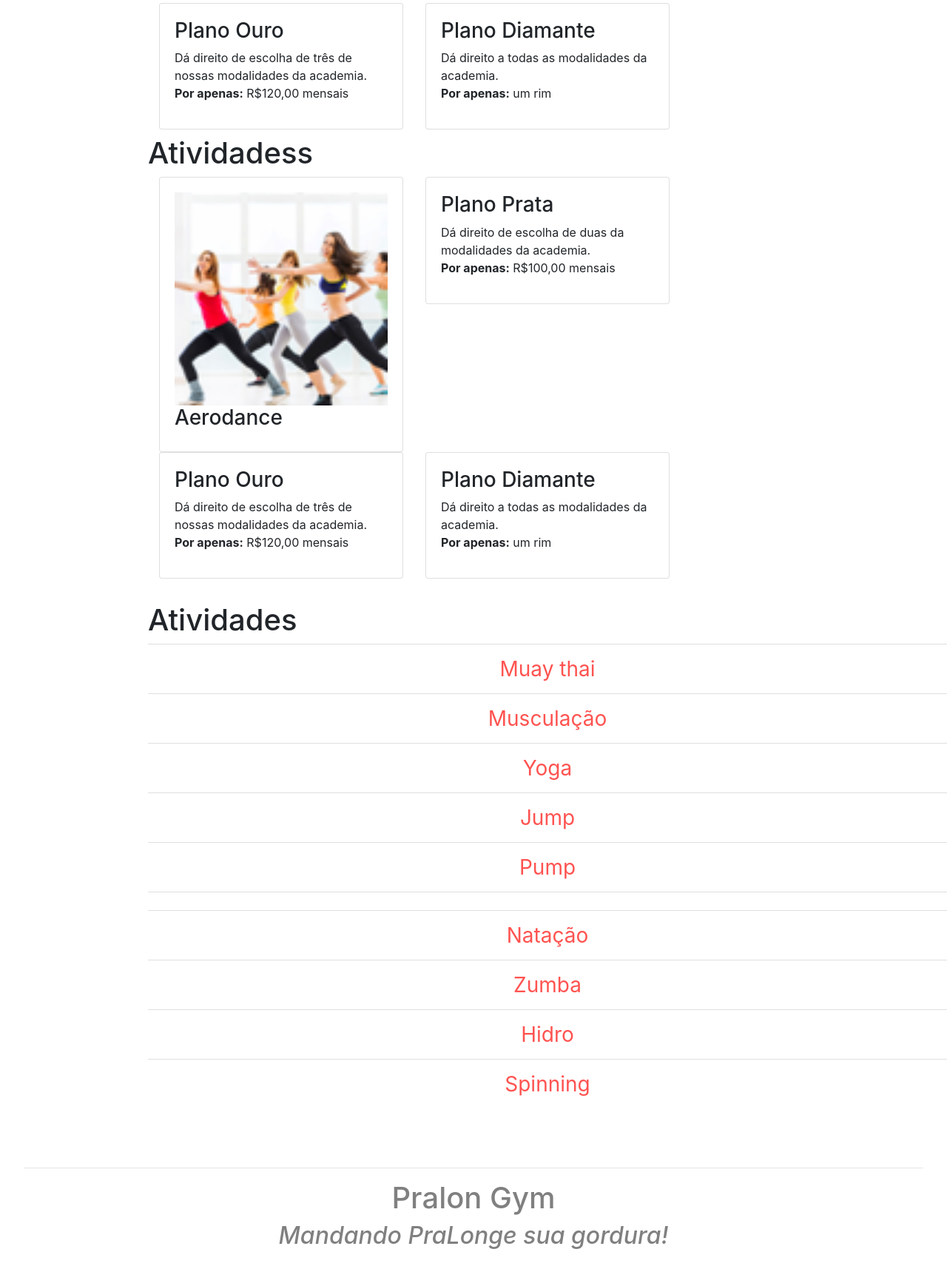
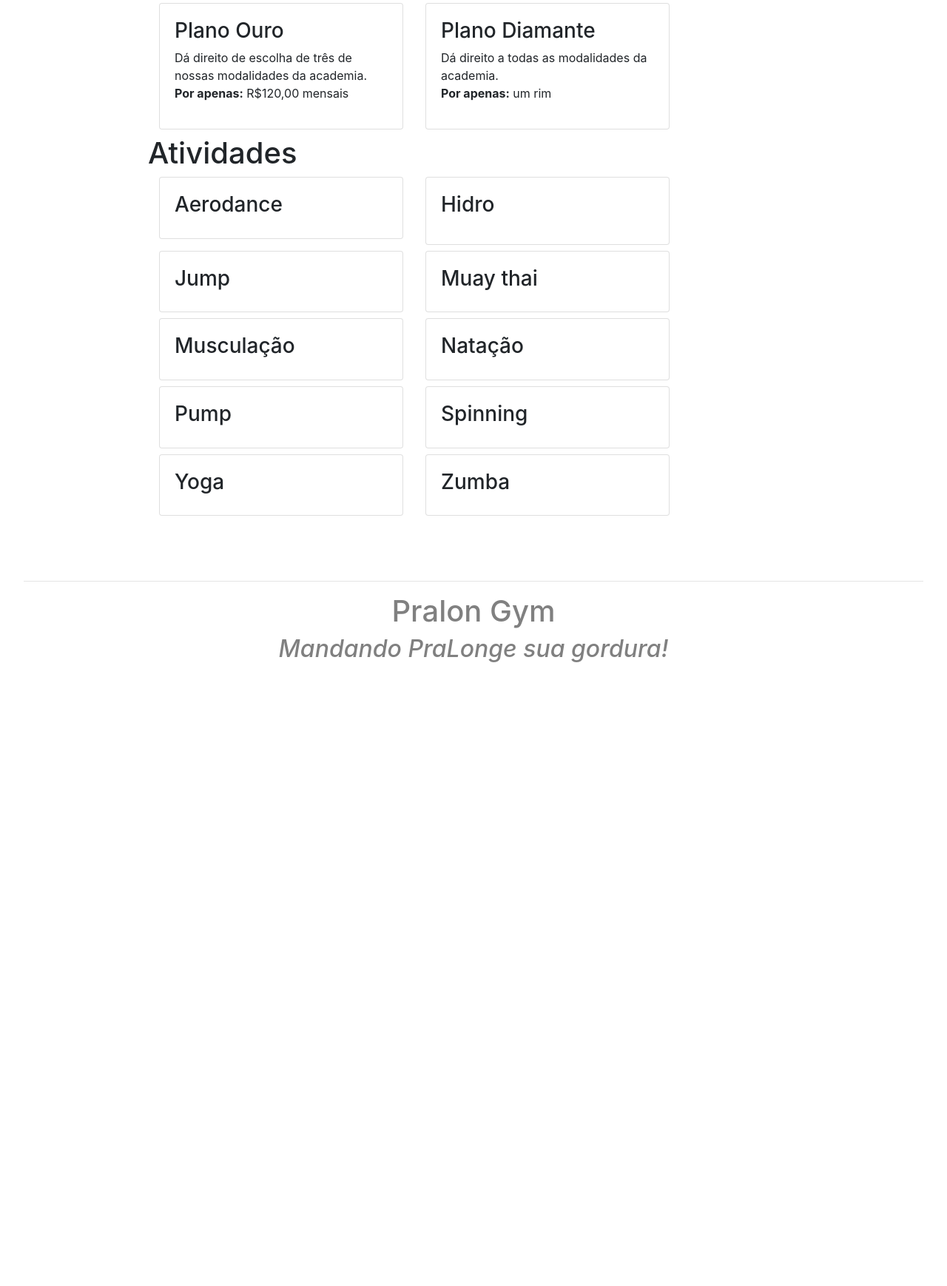
Before and after one commit to danipralon/pralongym, a Django app: page /planos/ in a window 1280 px wide. Shown: the part 288-2026 px from the top of the page at 74% size. After the commit the page ends 1183 px from the top, so only its background shows below. Run offline with Django 3.2, Linux system fonts and the light colour scheme; some libraries are stand-ins or nearby versions.

Commit message:
alterações na página em planos

```diff
--- a/pralongym/core/templates/planos.html
+++ b/pralongym/core/templates/planos.html
@@ -64,13 +64,12 @@ div#interface {
         </section>
         <section id="team" class="my-">
             <div class="container">
-                <div class="row"><h1>Atividadess</h1></div>
+                <div class="row"><h1>Atividades</h1></div>
                 <div class="row" >
                     <!--separa em blocos os planos da academia-->
                     <div class="col-lg-4 col-ms-8">
                         <div class="card mb-8">
                             <div class="card-body">
-                                <img src="/media/Aerodance.png" width="100%">
                                 <h3>Aerodance</h3>
                             </div>
                         </div>
@@ -78,9 +77,7 @@ div#interface {
                     <div class="col-lg-4 col-md-8">
                         <div class="card mb-2">
                             <div class="card-body">
-                                <h3>Plano Prata</h3>
-                                <p>Dá direito de escolha de duas da modalidades da academia.<br>
-                                <b>Por apenas:</b> R$100,00 mensais
+                                <h3>Hidro</h3>
                                 </p>
                             </div>
                         </div>
@@ -90,45 +87,67 @@ div#interface {
                     <div class="col-lg-4 col-md-8">
                         <div class="card mb-2">
                             <div class="card-body">
-                                <h3>Plano Ouro</h3>
-                                <p>Dá direito de escolha de três de nossas modalidades da academia.<br>
-                                <b>Por apenas:</b> R$120,00 mensais
-                                </p>
+                                <h3>Jump</h3>
                             </div>
                         </div>
                     </div>
                     <div class="col-lg-4 col-md-8">
                         <div class="card mb-2">
                             <div class="card-body">
-                                <h3>Plano Diamante</h3>
-                                <p>Dá direito a todas as modalidades da academia.<br>
-                                <b>Por apenas:</b> um rim
-                                </p>
+                                <h3>Muay thai</h3>
                             </div>
                         </div>
                     </div>
                     </div>
-                </div>
 
-        </section>
-        <section class="simplePage mt-4">
-                <div class="container">
-                    <div class="row">
-                        <h1>Atividades</h1>
+                <div class="row">
+                    <div class="col-lg-4 col-md-8">
+                        <div class="card mb-2">
+                            <div class="card-body">
+                                <h3>Musculação</h3>
+                            </div>
+                        </div>
+                    </div>
+                    <div class="col-lg-4 col-md-8">
+                        <div class="card mb-2">
+                            <div class="card-body">
+                                <h3>Natação</h3>
+                            </div>
+                        </div>
                     </div>
                 </div>
-                <ul class="list-group list-group-flush" style="text-align: center; font-size: 28px; color: #ff5350">
-                    <li class="list-group-item">Muay thai</li>
-                    <li class="list-group-item">Musculação</li>
-                    <li class="list-group-item">Yoga</li>
-                    <li class="list-group-item">Jump</li>
-                    <li class="list-group-item">Pump</li>
-                    <li class="list-group-item"> </li>
-                    <li class="list-group-item">Natação</li>
-                    <li class="list-group-item">Zumba</li>
-                    <li class="list-group-item">Hidro</li>
-                    <li class="list-group-item">Spinning</li>
-                </ul>
+                <div class="row">
+                    <div class="col-lg-4 col-md-8">
+                        <div class="card mb-2">
+                            <div class="card-body">
+                                <h3>Pump</h3>
+                            </div>
+                        </div>
+                    </div>
+                    <div class="col-lg-4 col-md-8">
+                        <div class="card mb-2">
+                            <div class="card-body">
+                                <h3>Spinning</h3>
+                            </div>
+                        </div>
+                    </div>
+                </div>
+                <div class="row">
+                    <div class="col-lg-4 col-md-8">
+                        <div class="card mb-2">
+                            <div class="card-body">
+                                <h3>Yoga</h3>
+                            </div>
+                        </div>
+                    </div>
+                    <div class="col-lg-4 col-md-8">
+                        <div class="card mb-2">
+                            <div class="card-body">
+                                <h3>Zumba</h3>
+                            </div>
+                        </div>
+                    </div>
+                </div>
             </section>
         </div>
     </div>
```
Also changed, not shown: pralongym/core/templates/cadastro.html (+4 -4 lines), pralongym/db.sqlite3.
